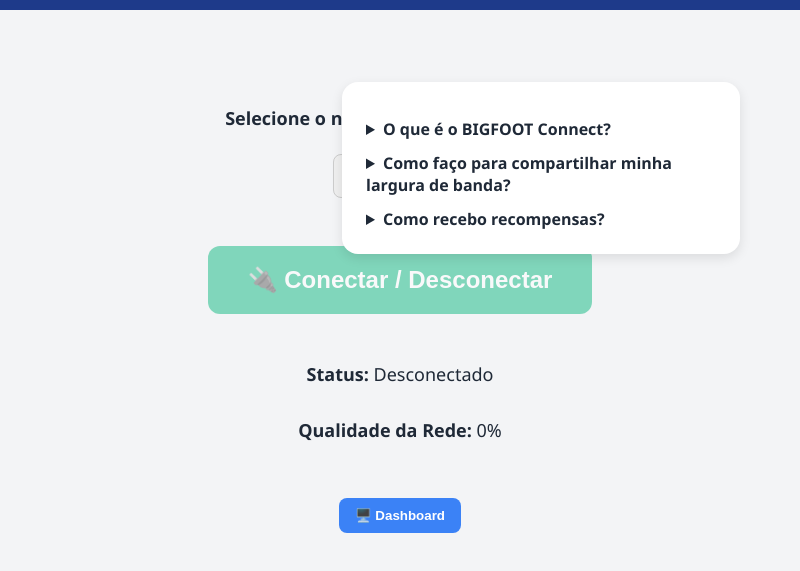
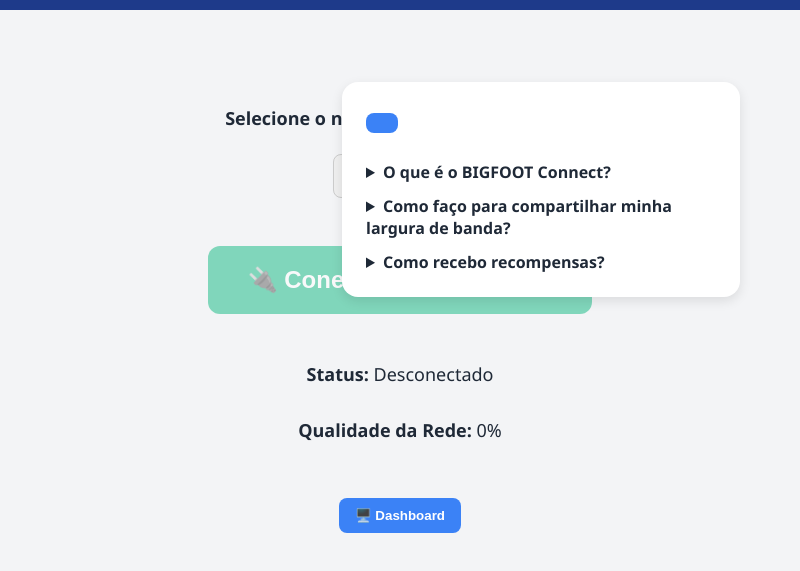
Before and after one commit to magroalbino/BIGFOOT-Connect, an Electron app: page renderer/index.html in a window 800 px wide. Shown: the part 57-628 px from the top of the page. Drawn offline with Linux system fonts and the light colour scheme.

Commit message:
Add FAQ toggle button and content container to enhance FAQ section functionality

```diff
--- a/renderer/index.html
+++ b/renderer/index.html
@@ -349,7 +349,10 @@
       </div>
     </div>
 
-    <section class="faq" id="faqSection" tabindex="0" aria-label="FAQ Section"></section>
+    <section class="faq" id="faqSection" tabindex="0" aria-label="FAQ Section">
+      <button id="toggleFaqBtn" class="icon-button" style="margin-bottom: 16px;"></button>
+      <div id="faqContentContainer"></div>
+    </section>
   </main>
 
   <div class="modal" id="settingsModal" role="dialog" aria-modal="true" aria-labelledby="settingsTitle">
@@ -435,18 +438,21 @@
     const faqSection = document.getElementById('faqSection');
     const languageSelect = document.getElementById('languageSelect');
     const threadSelector = document.getElementById('threadSelector');
+    const toggleFaqBtn = document.getElementById('toggleFaqBtn');
+    const faqContentContainer = document.getElementById('faqContentContainer');
+    let faqVisible = true;
 
     function renderFAQ() {
       const faqList = faqContent[currentLang];
       const openStates = [];
-      const currentDetails = faqSection.querySelectorAll('details');
+      const currentDetails = faqContentContainer.querySelectorAll('details');
       currentDetails.forEach((det, i) => {
         openStates[i] = det.open;
       });
 
-      if (faqSection.children.length !== faqList.length) {
-        faqSection.innerHTML = '';
-        faqList.forEach(({ question, answer }) => {
+      faqContentContainer.innerHTML = '';
+
+      faqList.forEach(({ question, answer }, i) => {
         const details = document.createElement('details');
         const summary = document.createElement('summary');
         summary.textContent = question;
@@ -454,13 +460,8 @@
         p.textContent = answer;
         details.appendChild(summary);
         details.appendChild(p);
-          faqSection.appendChild(details);
-        });
-      } else {
-        faqList.forEach(({ question, answer }, i) => {
-          const details = faqSection.children[i];
-          details.querySelector('summary').textContent = question;
-          details.querySelector('p').textContent = answer;
+        details.open = openStates[i] || false;
+        faqContentContainer.appendChild(details);
       });
     }
 
@@ -468,7 +469,19 @@
     newDetails.forEach((det, i) => {
       det.open = openStates[i] || false;
     });
+
+    function updateFaqToggleText() {
+      toggleFaqBtn.textContent = faqVisible
+        ? (currentLang === 'pt' ? '❌ Fechar FAQ' : '❌ Close FAQ')
+        : (currentLang === 'pt' ? '❓ Mostrar FAQ' : '❓ Show FAQ');
     }
+
+    toggleFaqBtn.addEventListener('click', () => {
+      faqVisible = !faqVisible;
+      faqContentContainer.style.display = faqVisible ? 'block' : 'none';
+      updateFaqToggleText();
+      faqContentContainer.style.display = faqVisible ? 'block' : 'none';
+    });
 
     function updateThreadOptionsLanguage() {
       const options = threadSelector.querySelectorAll('option');
```
Lines whose indentation alone changed are shown as unchanged.
